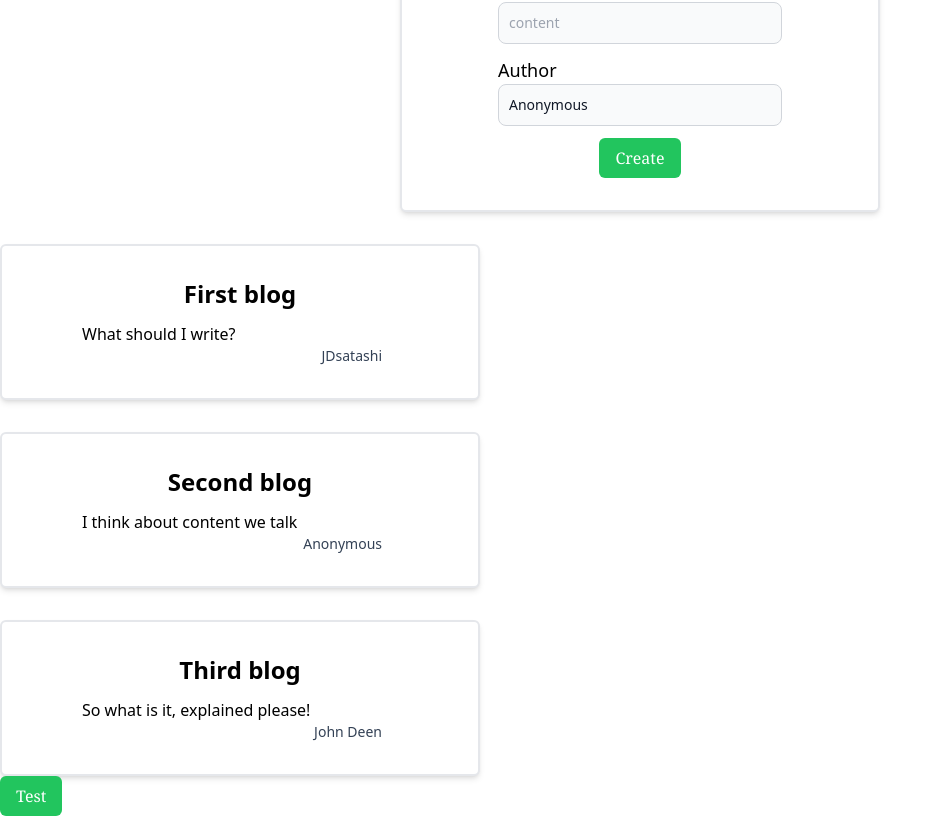
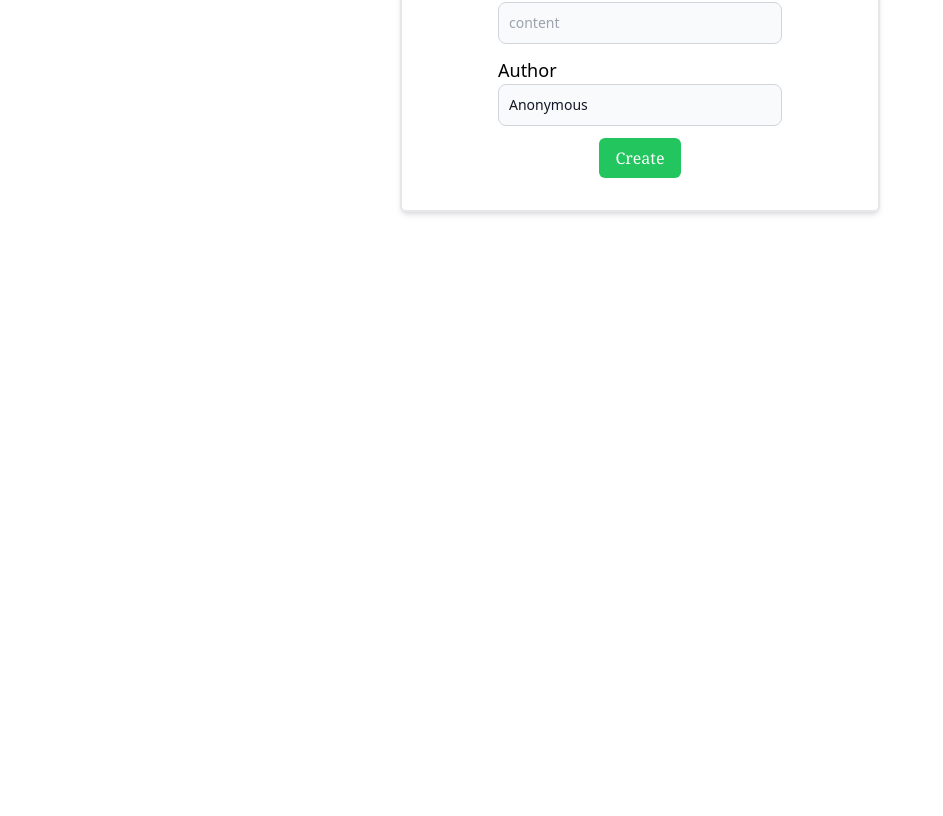
Before and after one commit to Jdsatashi/react-practice, a React (Vite) app: page / in a window 1280 px wide. Shown: the part 290-1106 px from the top of the page, without its empty margins (0-943 px from the left). After the commit the page ends 800 px from the top, so only its background shows below. Built offline with nearby package versions, Linux system fonts and the light colour scheme.

Commit message:
Complete simple app

```diff
--- a/src/App.jsx
+++ b/src/App.jsx
@@ -1,33 +1,20 @@
-import { useState, useRef, createContext, useEffect } from 'react';
+import { useState, useEffect } from 'react';
 import CreateBlog from './Components/CreateBlog';
 import CardBlog from './Components/CardBlog';
 
 function App() {
-  const createBlogRef = useRef(null);
-  const [blogs, setBlogs] = useState([]);
-  const sampleBlog = [
-    {
-      title: 'First blog',
-      content: 'What should I write?',
-      author: 'JDsatashi',
-    },
-    {
-      title: 'Second blog',
-      content: 'I think about content we talk',
-      author: 'Anonymous',
-    },
-    {
-      title: 'Third blog',
-      content: 'So what is it, explained please!',
-      author: 'John Deen',
-    },
-  ];
+  // Get storage
+  const storageBlogs = JSON.parse(localStorage.getItem('blogs'))
+  // State
+  const [blogs, setBlogs] = useState(storageBlogs ?? []);
+  // Effect funtions
   useEffect(() => {
-    setBlogs((_) => sampleBlog);
-  }, []);
-  function getTestData() {
-    console.log(blogs);
-    console.log(createBlogRef.current.newBlog());
+    localStorage.setItem('blogs', JSON.stringify(blogs));
+  }, [blogs]);
+
+  // Functions
+  function addBlog(data){
+    setBlogs((blogs) => [...blogs, data])
   }
   return (
     <>
@@ -39,15 +26,10 @@ function App() {
           Simple Blog App
         </h3>
       </div>
-      <div>
-        <CreateBlog blogs={blogs} ref={createBlogRef} />
-      </div>
+      <CreateBlog blogs={blogs} createBlog={addBlog}/>
       {blogs.map((blog, idx) => (
         <CardBlog key={idx} blog={blog} />
       ))}
-      <button className='btn_green' onClick={getTestData}>
-        Test
-      </button>
     </>
   );
 }
--- a/src/Components/CardBlog.jsx
+++ b/src/Components/CardBlog.jsx
@@ -3,8 +3,8 @@ import PropTypes from 'prop-types';
 
 const CardBlog = ({ blog }) => {
   return (
-    <div>
-      <div className='p-4 xl:px-12 xl:py-8 mt-4 xl:mt-8 bg-white rounded-none w-[480px] xl:rounded-md border-2 shadow-md'>
+    <div className='element_center'>
+      <div className='p-4 xl:px-12 xl:py-8 mt-4 xl:mt-8 bg-white rounded-none w-[640px] xl:rounded-md border-2 shadow-md'>
         <div className='font-sans text-2xl font-bold text-center'>
           {blog.title}
         </div>
--- a/src/Components/CreateBlog.jsx
+++ b/src/Components/CreateBlog.jsx
@@ -1,52 +1,46 @@
 /* eslint-disable no-unused-vars */
 import React, {
-  forwardRef,
     useState,
-  useImperativeHandle,
-  useRef,
-  useContext,
     useEffect,
 } from 'react';
 import PropTypes from 'prop-types';
 import InputE from './InputE.jsx';
 
-// Component
-const CreateBlog = forwardRef((props, ref) => {
-  // States group
-  const [blogData, setBlogData] = useState({
-    title: '',
-    content: '',
-    author: 'Anonymous',
-  });
-  const [blogs, setBlogs] = useState(props.blogs);
-  const [errors, setErrors] = useState({ title: '', content: '', author: '' });
-  // Refs group
-  const cardRef = useRef();
-  // Context
-  useEffect(() => setBlogs(props.blogs), [props]);
 // Variables group
 const groupClass = 'mb-3';
 const labelClass = 'input_label';
 const inpClass = 'input_text';
 const fields = [
-    { name: 'title', inpType: 'text' },
-    { name: 'content', inpType: 'text' },
-    { name: 'author', inpType: 'text' },
+    {name: 'title', inpType: 'text'},
+    {name: 'content', inpType: 'text'},
+    {name: 'author', inpType: 'text'},
 ];
-  // Ref declarations
-  useImperativeHandle(ref, () => ({
-    element: cardRef.current,
-    newBlog: () => blogData,
-  }));
+// Default state data
+const blogDataDefault = {
+  title: '',
+  content: '',
+  author: 'Anonymous',
+}
+const errorDefault = {title: '', content: '', author: ''}
+
+// Component
+const CreateBlog = (props) => {
+    // States group
+    const [blogData, setBlogData] = useState(blogDataDefault);
+    const [blogs, setBlogs] = useState(props.blogs);
+    const [errors, setErrors] = useState(errorDefault);
+    // Context
+    useEffect(() => setBlogs(props.blogs), [props]);
     // Functions group
     const handleSetBlogData = (e) => {
         e.preventDefault();
+        // Validate fields data
         switch (true) {
             case blogData.title.trim() === '':
-        setErrors((err) => ({ ...err, title: 'Title cannot be blank' }));
+                setErrors((err) => ({...err, title: 'Title cannot be blank'}));
                 break;
             case blogData.content.trim() === '':
-        setErrors((err) => ({ ...err, content: 'Content cannot be blank' }));
+                setErrors((err) => ({...err, content: 'Content cannot be blank'}));
                 break;
             case blogData.content.length <= 10:
                 setErrors((err) => ({
@@ -62,20 +56,21 @@ const CreateBlog = forwardRef((props, ref) => {
                 break;
             default:
                 setBlogs((blogs) => [...blogs, blogData]);
+                props.createBlog(blogData)
+                setBlogData(blogDataDefault)
                 console.log(blogs);
         }
-    console.log(blogs);
     };
     const handleInputChange = (name, value) => {
         setBlogData((data) => ({
             ...data,
             [name]: value,
         }));
-    setErrors((err) => ({ ...err, [name]: '' }));
+        setErrors((err) => ({...err, [name]: ''}));
     };
     // HTML Elements
     return (
-    <div ref={cardRef} className='flex justify-center'>
+        <div className='flex justify-center'>
             <div className='card_simple'>
                 <div className='flex justify-center'>
                     <h2 className='card_title'>Create new blog</h2>
@@ -106,11 +101,11 @@ const CreateBlog = forwardRef((props, ref) => {
             </div>
         </div>
     );
-});
+};
 
-CreateBlog.displayName = 'CreateBlog';
 CreateBlog.propTypes = {
     blogs: PropTypes.array,
+    createBlog: PropTypes.func,
 };
 
 export default CreateBlog;
```
Lines whose indentation alone changed are shown as unchanged.
